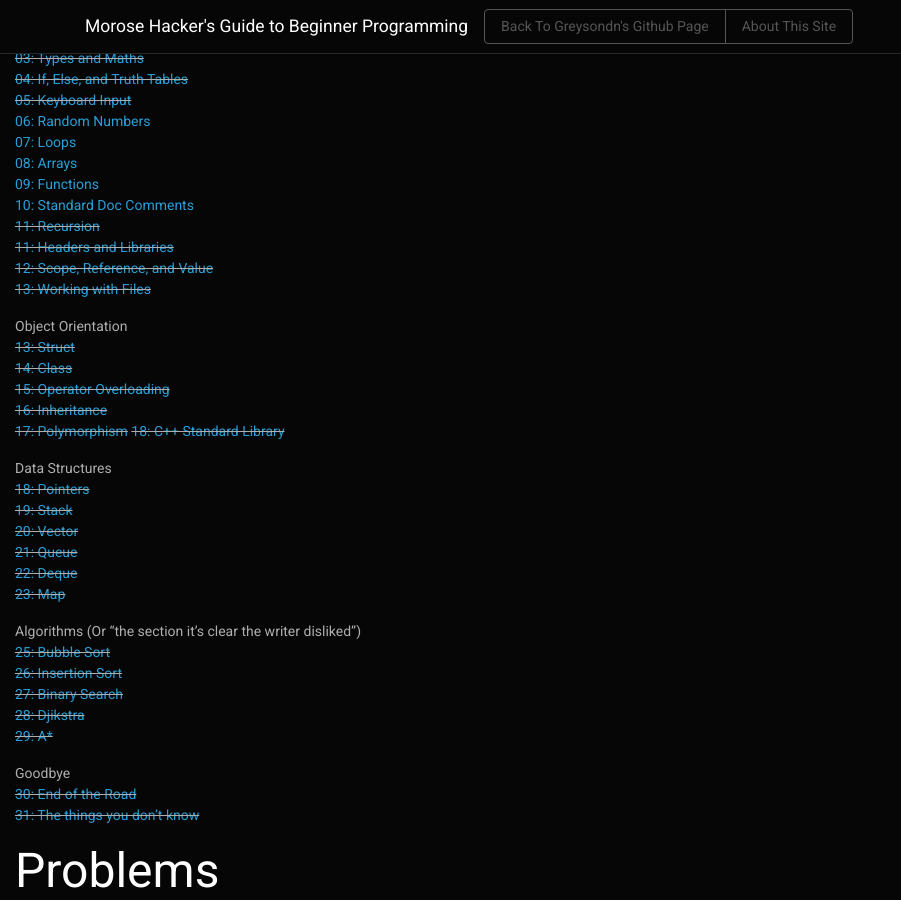
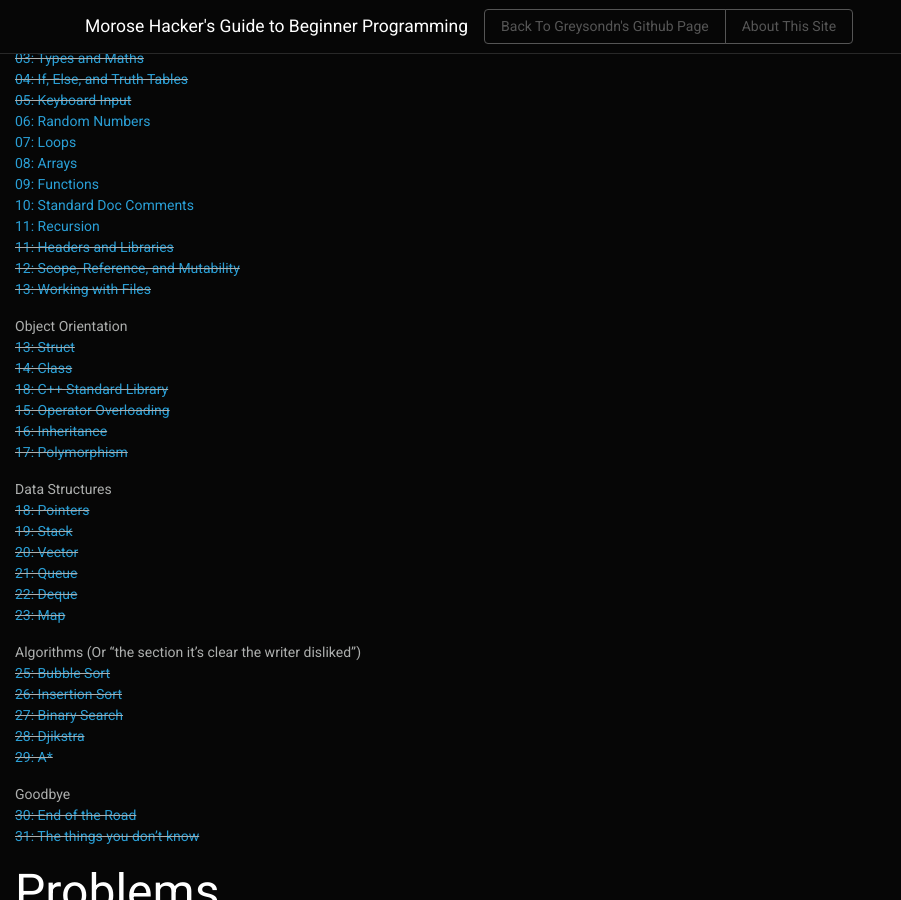
Before and after one commit to greysondn/morose-hacker, a Jekyll site: the page built from cpp/index.md, in a window 1280 px wide and 900 px high, scrolled down 347 px. Shown: the whole window, without its empty margins (0-901 px from the left). Built offline with Jekyll 4.4.1, drawn with Linux system fonts in a browser that asks for light colours; nearby versions of some CDN libraries.

Commit message:
cpp index - forgot to update

```diff
--- a/cpp/index.md
+++ b/cpp/index.md
@@ -24,18 +24,18 @@ The Basics
 [08: Arrays]({{ site.url }}/cpp/l08)
 [09: Functions]({{ site.url }}/cpp/l09)
 [10: Standard Doc Comments]({{ site.url }}/cpp/l10)
-~~[11: Recursion](#muismu)~~
+[11: Recursion]({{ site.url }}/cpp/l11)
 ~~[11: Headers and Libraries](#muismu)~~
-~~[12: Scope, Reference, and Value](#muismu)~~
+~~[12: Scope, Reference, and Mutability](#muismu)~~
 ~~[13: Working with Files](#muismu)~~
 
 Object Orientation
 ~~[13: Struct](#muismu)~~
 ~~[14: Class](#muismu)~~
+~~[18: C++ Standard Library](#muismu)~~
 ~~[15: Operator Overloading](#muismu)~~
 ~~[16: Inheritance](#muismu)~~
 ~~[17: Polymorphism](#muismu)~~
-~~[18: C++ Standard Library](#muismu)~~
 
 Data Structures
 ~~[18: Pointers](#muismu)~~
@@ -60,7 +60,7 @@ Problems
 --------
 [07: Cipher]({{ site.url }}/cpp/p07)
 [08: Hangman]({{ site.url }}/cpp/p08)
-~~[09: Ackerman, the Devil](#muismu)~~
+[09: Ackerman, the Devil]({{ site.url }}/cpp/p09)
 ~~[10: Librarian's Salvage](#muismu)~~
 ~~[11: Mancala](#muismu)~~
 ~~[12: A Game of Cards](#muismu)~~
```
